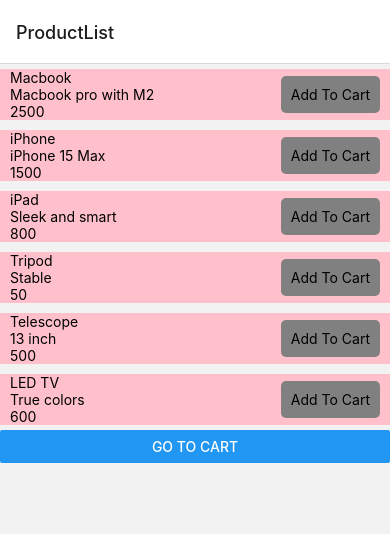
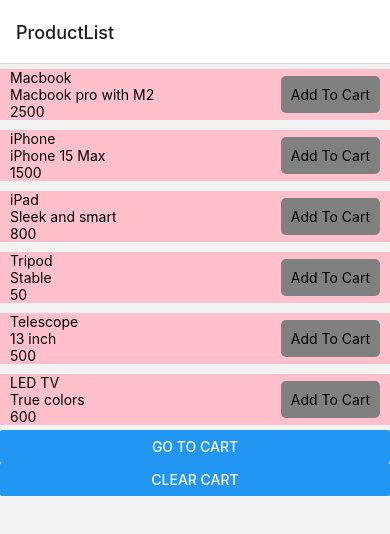
Before and after one commit to firdousali86/D19BTraining, a React Native app: screen /ProductList in a window 390 px wide. Shown: the top 534 px of the page. Built offline with nearby package versions, Linux system fonts and the light colour scheme; what redux-flipper would draw is missing.

Commit message:
clear cart

```diff
--- a/src/containers/ProductList/index.js
+++ b/src/containers/ProductList/index.js
@@ -63,6 +63,12 @@ const ProductList = props => {
           props.navigation.navigate('CartScreen');
         }}
       />
+      <Button
+        title={'Clear Cart'}
+        onPress={() => {
+          dispatch(clearCart());
+        }}
+      />
     </View>
   );
 };
--- a/src/features/cart/cartSlice.js
+++ b/src/features/cart/cartSlice.js
@@ -25,7 +25,9 @@ export const cartSlice = createSlice({
       }
     },
     removeFromCart: (state, action) => {},
-    clearCart: state => {},
+    clearCart: state => {
+      state.cartItems = [];
+    },
   },
 });
 
```
